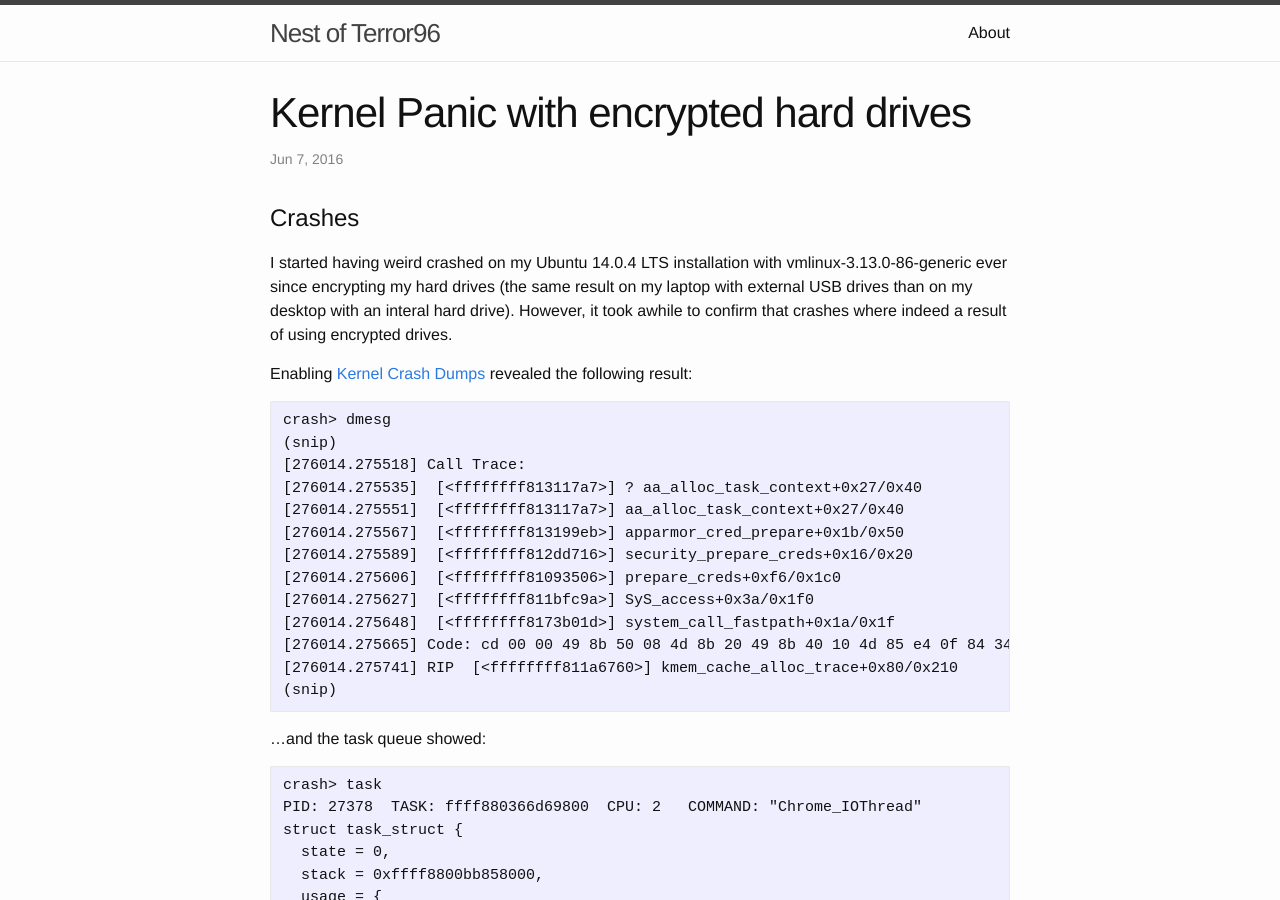
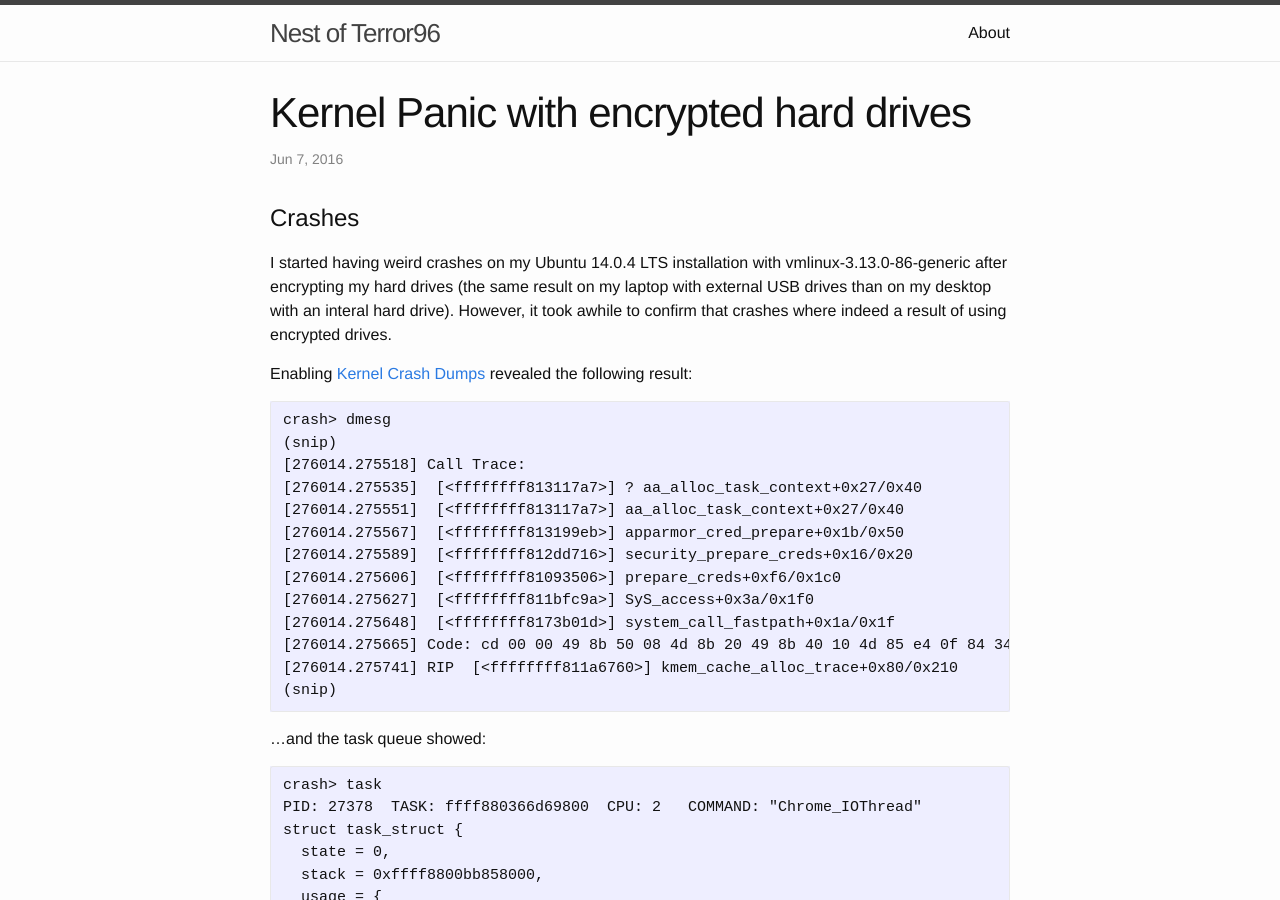
Before and after one commit to terror96/terror96.github.io, a Jekyll site: the page built from _posts/2016-06-07-crash.markdown, in a window 1280 px wide and 900 px high. Built offline with Jekyll 4.4.1, drawn with Linux system fonts in a browser that asks for light colours.

Commit message:
Spell checking.

```diff
--- a/_posts/2016-06-07-crash.markdown
+++ b/_posts/2016-06-07-crash.markdown
@@ -6,8 +6,8 @@ categories: fixes
 ---
 # Crashes
 
-I started having weird crashed on my Ubuntu 14.0.4 LTS installation with
-vmlinux-3.13.0-86-generic ever since encrypting my hard drives (the same
+I started having weird crashes on my Ubuntu 14.0.4 LTS installation with
+vmlinux-3.13.0-86-generic after encrypting my hard drives (the same
 result on my laptop with external USB drives than on my desktop with an
 interal hard drive). However, it took awhile to confirm that crashes where
 indeed a result of using encrypted drives.
```
